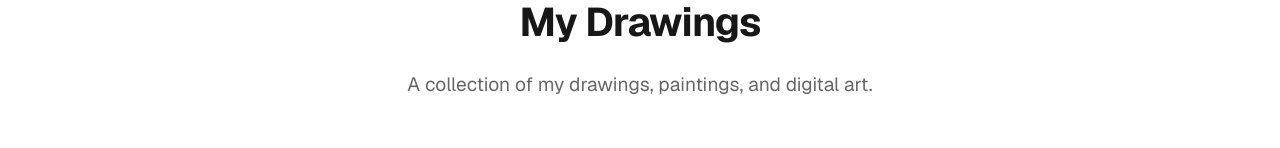
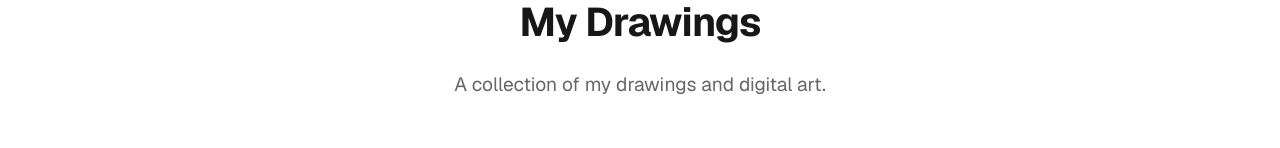
Before and after one commit to cm0s/portfolio, a Next.js app: page /gallery in a window 1280 px wide. Shown: the part 180-328 px from the top of the page. Built offline with nearby package versions, Linux system fonts and the light colour scheme; grey boxes are pictures that could not be loaded.

Commit message:
chore: remove "paintings" from gallery description in all locales.

```diff
--- a/src/data/locales.ts
+++ b/src/data/locales.ts
@@ -14,7 +14,7 @@ export const translations = {
         "projects.title": "My Projects",
         "projects.desc": "Showcase of my diverse projects.",
         "gallery.title": "My Drawings",
-        "gallery.desc": "A collection of my drawings, paintings, and digital art.",
+        "gallery.desc": "A collection of my drawings and digital art.",
         "common.backToProjects": "← Back to Projects",
         "common.backToGallery": "← Back to Gallery",
     },
@@ -31,7 +31,7 @@ export const translations = {
         "projects.title": "Mes Projets",
         "projects.desc": "Présentation de mes projets divers.",
         "gallery.title": "Mes dessins",
-        "gallery.desc": "Une collection de mes dessins, peintures et arts numériques.",
+        "gallery.desc": "Une collection de mes dessins et arts numériques.",
         "common.backToProjects": "← Retour aux projets",
         "common.backToGallery": "← Retour à la galerie",
     }
```
